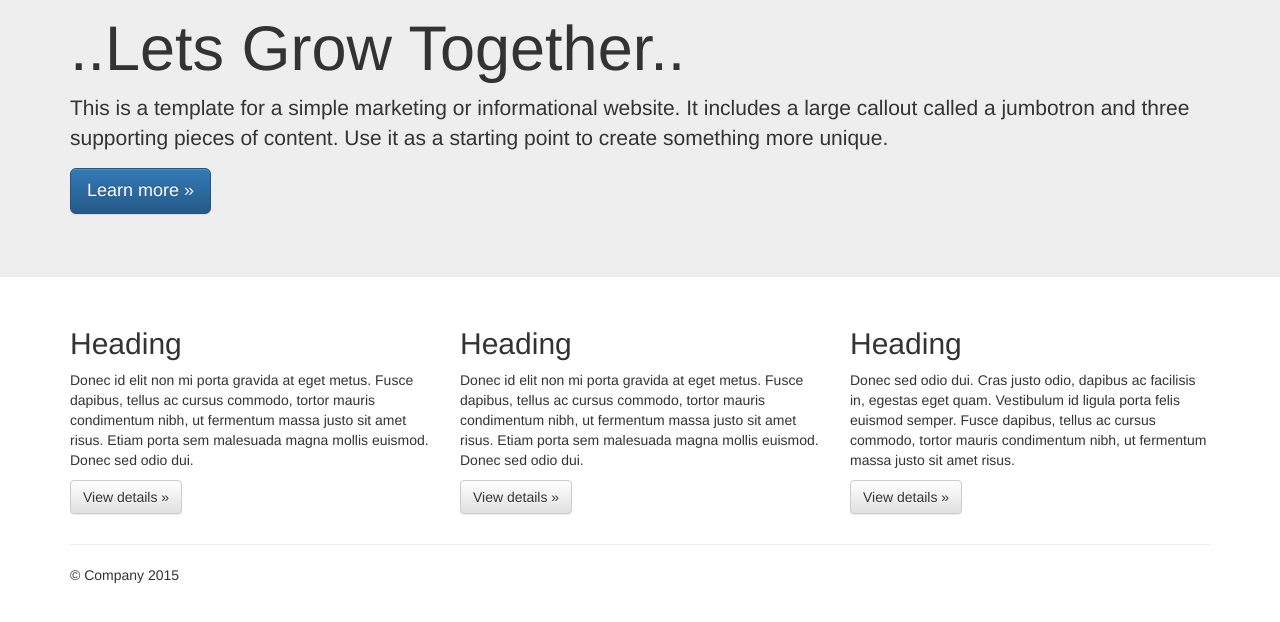
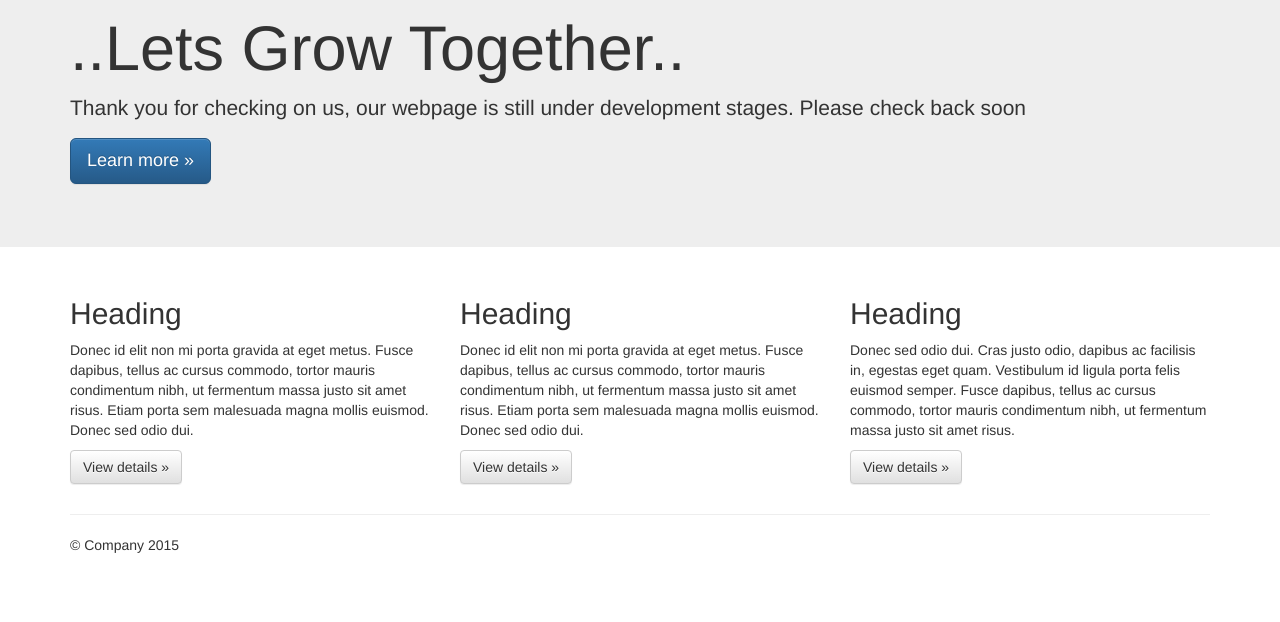
Before and after one commit to nkewa/networking, a Jekyll site: the page index.html, which Jekyll copies as it is, in a window 1280 px wide, cut to the strip 104-726 px from the top of the page. Built offline with Jekyll 4.4.1, drawn with Linux system fonts in a browser that asks for light colours; nearby versions of some CDN libraries.

Commit message:
check back

```diff
--- a/index.html
+++ b/index.html
@@ -142,7 +142,7 @@
             <div class="text-centre ">
                 <h1>..Lets Grow Together..</h1>
             </div>
-            <p>This is a template for a simple marketing or informational website. It includes a large callout called a jumbotron and three supporting pieces of content. Use it as a starting point to create something more unique.
+            <p>Thank you for checking on us, our webpage is still under development stages. Please check back soon
             </p>
             <p><a class="btn btn-primary btn-lg " href="# " role="button ">Learn more &raquo;</a></p>
         </div>
```
